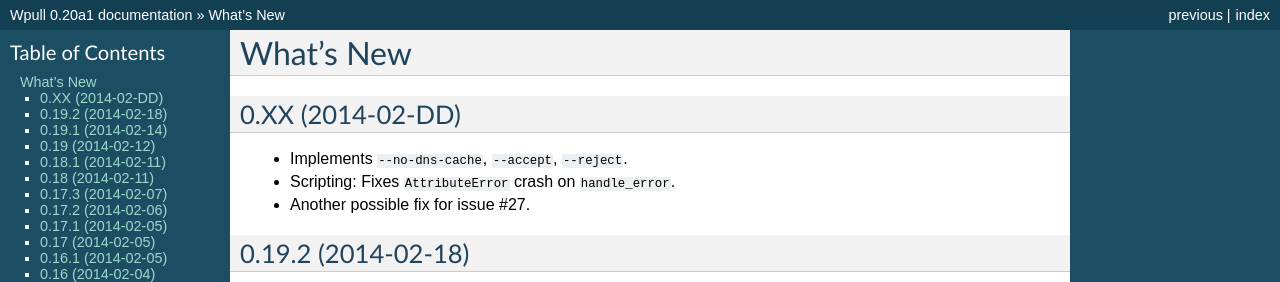
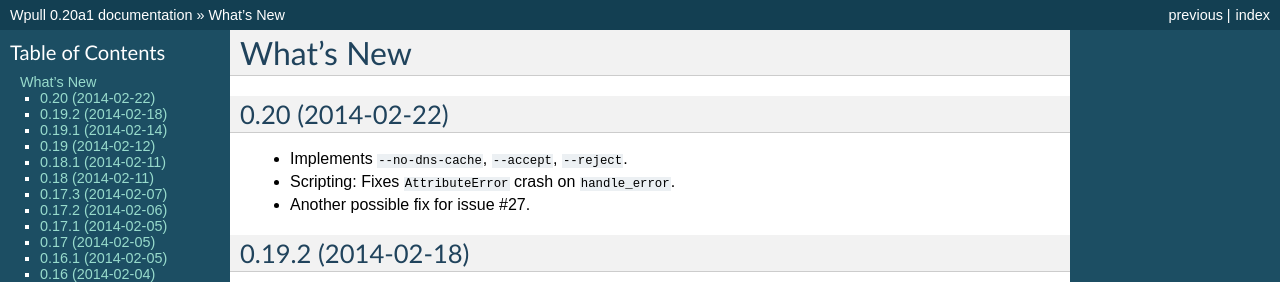
Before and after one commit to ArchiveTeam/wpull, a Sphinx documentation site: the page built from doc/changelog.rst, in a window 1280 px wide and 900 px high. Shown: the top 282 px of the window. Built offline with Sphinx 7.4.7, drawn with Linux system fonts in a browser that asks for light colours.

Commit message:
changelog: Updates latest to 0.20.

```diff
--- a/doc/changelog.rst
+++ b/doc/changelog.rst
@@ -2,7 +2,7 @@
 What's New
 ==========
 
-0.XX (2014-02-DD)
+0.20 (2014-02-22)
 =================
 
 * Implements ``--no-dns-cache``, ``--accept``, ``--reject``.
```
